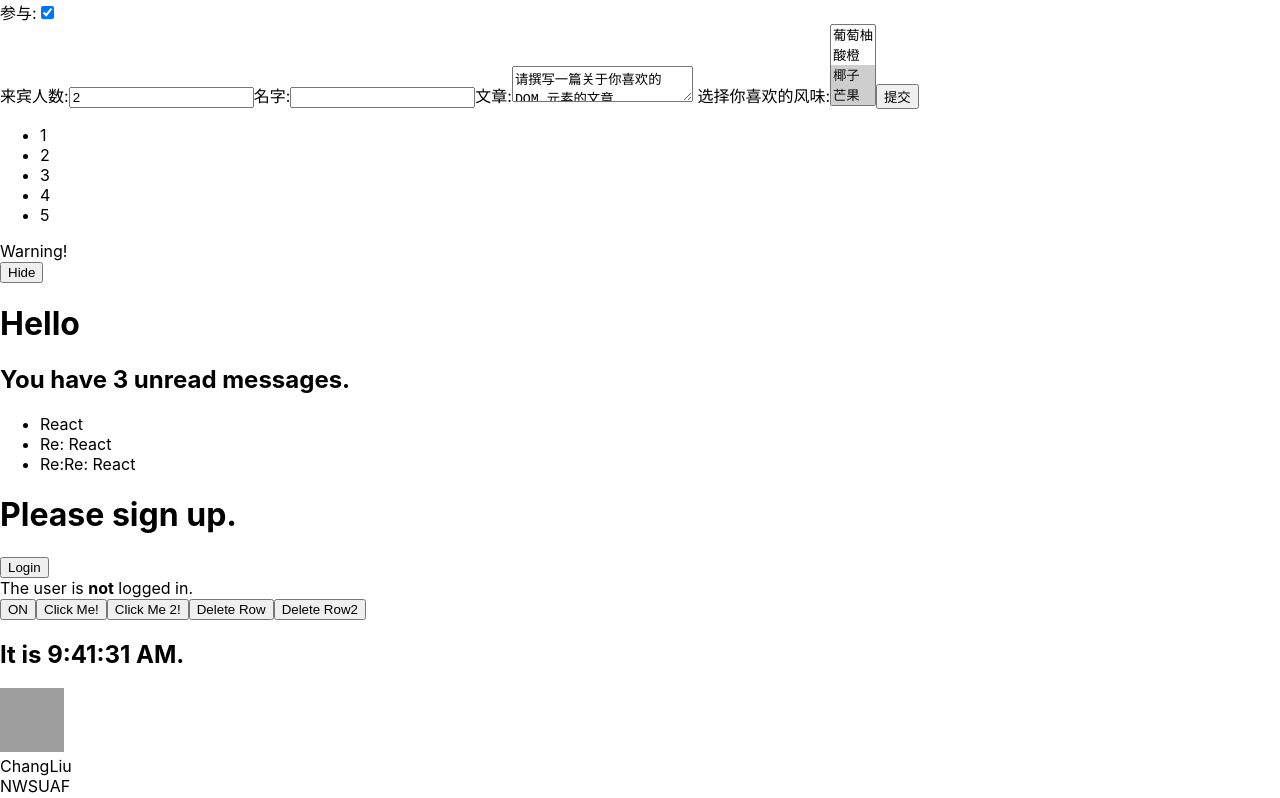
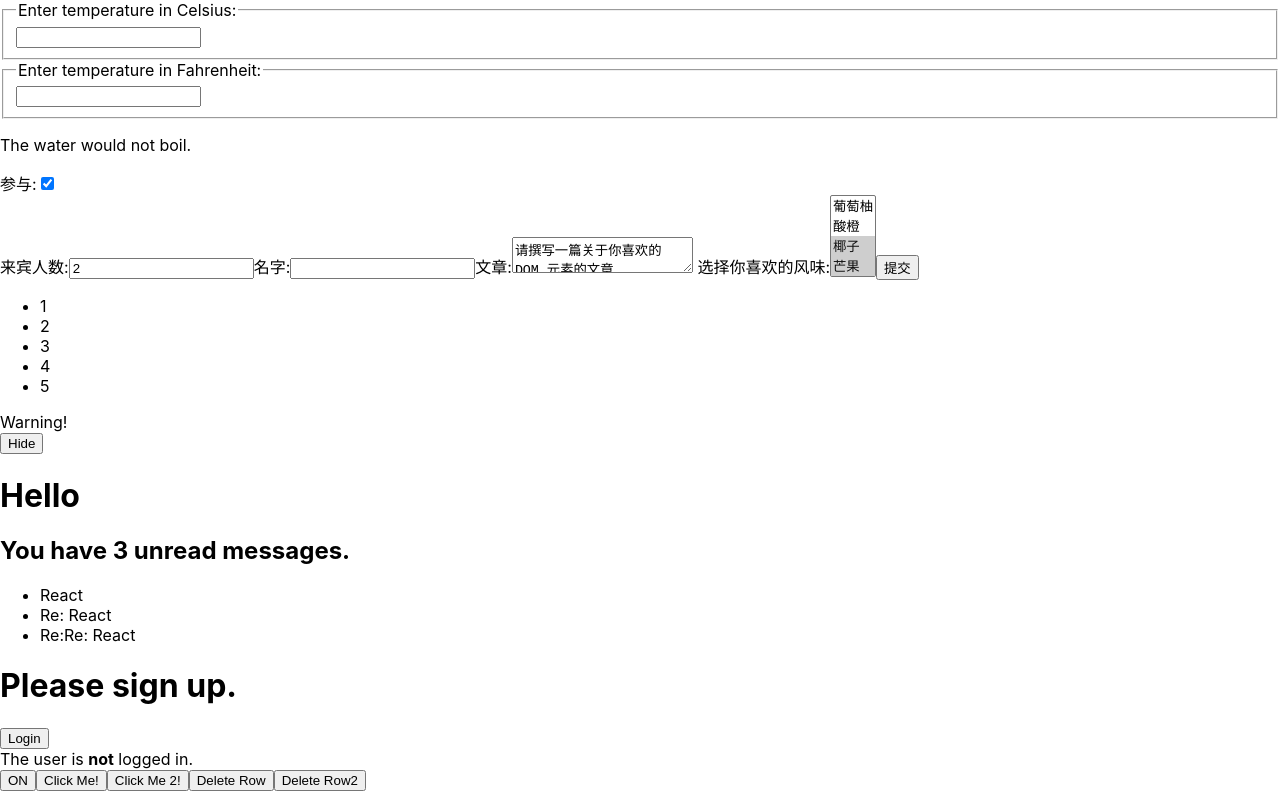
Before and after one commit to ChangLau/relearn-react-tencent, a React (Create React App) app: page / in a window 1280 px wide. Shown: the top 798 px of the page. Built offline with nearby package versions, Linux system fonts and the light colour scheme; grey boxes are pictures that could not be loaded.

Commit message:
状态提升

```diff
--- /dev/null
+++ b/src/components/component/ImproveStatus.js
@@ -0,0 +1,106 @@
+import React from "react";
+
+const BoilingVerdict = props => {
+  return (
+    <div>
+      {props.celsius >= 100 ? (
+        <p>The water would boil.</p>
+      ) : (
+        <p>The water would not boil.</p>
+      )}
+    </div>
+  );
+};
+
+class Calculator extends React.Component {
+  constructor(props) {
+    super(props);
+    this.state = {
+      temperature: "",
+      scale: "c"
+    };
+    this.handleCelsiusChange = this.handleCelsiusChange.bind(this);
+    this.handleFahrenheitChange = this.handleFahrenheitChange.bind(this);
+  }
+
+  handleCelsiusChange(temperature) {
+    this.setState({ scale: "c", temperature });
+  }
+
+  handleFahrenheitChange(temperature) {
+    this.setState({ scale: "f", temperature });
+  }
+
+  render() {
+    const scale = this.state.scale;
+    const temperature = this.state.temperature;
+    const celsius =
+      scale === "f" ? tryConvert(temperature, toCelsius) : temperature;
+    const fahrenheit =
+      scale === "c" ? tryConvert(temperature, toFahrenheit) : temperature;
+
+    return (
+      <div>
+        <TemperatureInput
+          scale="c"
+          temperature={celsius}
+          onTemperatureChange={this.handleCelsiusChange}
+        />
+        <TemperatureInput
+          scale="f"
+          temperature={fahrenheit}
+          onTemperatureChange={this.handleFahrenheitChange}
+        />
+        <BoilingVerdict
+          celsius={parseFloat(this.state.temperature)}
+        ></BoilingVerdict>
+      </div>
+    );
+  }
+}
+
+class TemperatureInput extends React.Component {
+  constructor(props) {
+    super(props);
+    this.handleChange = this.handleChange.bind(this);
+    this.scaleNames = {
+      c: "Celsius",
+      f: "Fahrenheit"
+    };
+  }
+
+  handleChange(event) {
+    this.props.onTemperatureChange(event.target.value);
+  }
+
+  render() {
+    return (
+      <fieldset>
+        <legend>
+          Enter temperature in {this.scaleNames[this.props.scale]}:
+        </legend>
+        <input value={this.props.temperature} onChange={this.handleChange} />
+      </fieldset>
+    );
+  }
+}
+
+function toCelsius(fahrenheit) {
+  return ((fahrenheit - 32) * 5) / 9;
+}
+
+function toFahrenheit(celsius) {
+  return (celsius * 9) / 5 + 32;
+}
+
+function tryConvert(temperature, convert) {
+  const input = parseFloat(temperature);
+  if (Number.isNaN(input)) {
+    return "";
+  }
+  const output = convert(input);
+  const rounded = Math.round(output * 1000) / 1000;
+  return rounded.toString();
+}
+
+export default Calculator;
--- a/src/components/main/Main.js
+++ b/src/components/main/Main.js
@@ -7,6 +7,7 @@
 import Condition from "../component/Condition";
 import NumberList from "../component/List";
 import Form from "../component/Form";
+import ImproveStatus from "../component/ImproveStatus";
 
 const Main = () => {
   const comment = {
@@ -20,6 +21,7 @@
   const numbers = [1, 2, 3, 4, 5];
   return (
     <div>
+      <ImproveStatus></ImproveStatus>
       <Form></Form>
       <NumberList numbers={numbers}></NumberList>
       <Condition></Condition>
```
